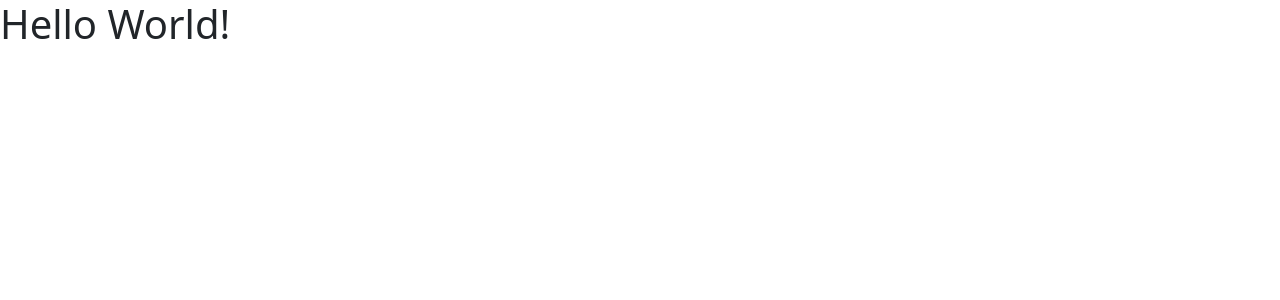
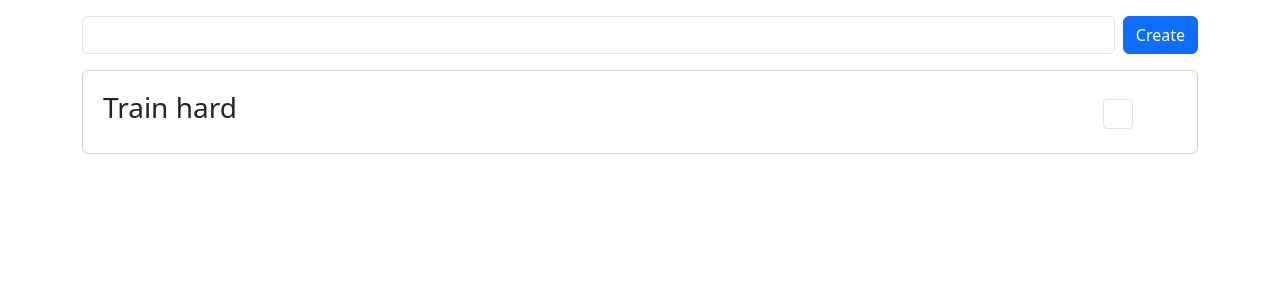
Before and after one commit to Sulivlr/TodoList, a React (Vite) app: page / in a window 1280 px wide. Shown: the top 300 px of the page. Built offline with nearby package versions, Linux system fonts and the light colour scheme.

Commit message:
interface with card and input are created.

```diff
--- a/src/App.tsx
+++ b/src/App.tsx
@@ -1,8 +1,19 @@
 const App = () => {
   return (
-    <>
-      <h1>Hello World!</h1>
-    </>
+    <main className="container">
+      <div className="d-flex flex-column mt-3">
+        <div className="d-flex flex-row gap-2">
+          <input className="form-control"/>
+          <button className="btn btn-primary">Create</button>
+        </div>
+        <div className="card mt-3">
+          <div className="card-body d-flex justify-content-between align-items-center">
+            <h3 className="p-1">Train hard</h3>
+            <input style={{width: '30px', height: '30px'}} type="checkbox" className="form-check-input me-5"/>
+          </div>
+        </div>
+      </div>
+    </main>
   );
 };
 
--- a/vite.config.ts
+++ b/vite.config.ts
@@ -1,7 +1,7 @@
-import { defineConfig } from 'vite'
-import react from '@vitejs/plugin-react-swc'
+import { defineConfig } from 'vite';
+import react from '@vitejs/plugin-react-swc';
 
 // https://vite.dev/config/
 export default defineConfig({
   plugins: [react()],
-})
+});
```
